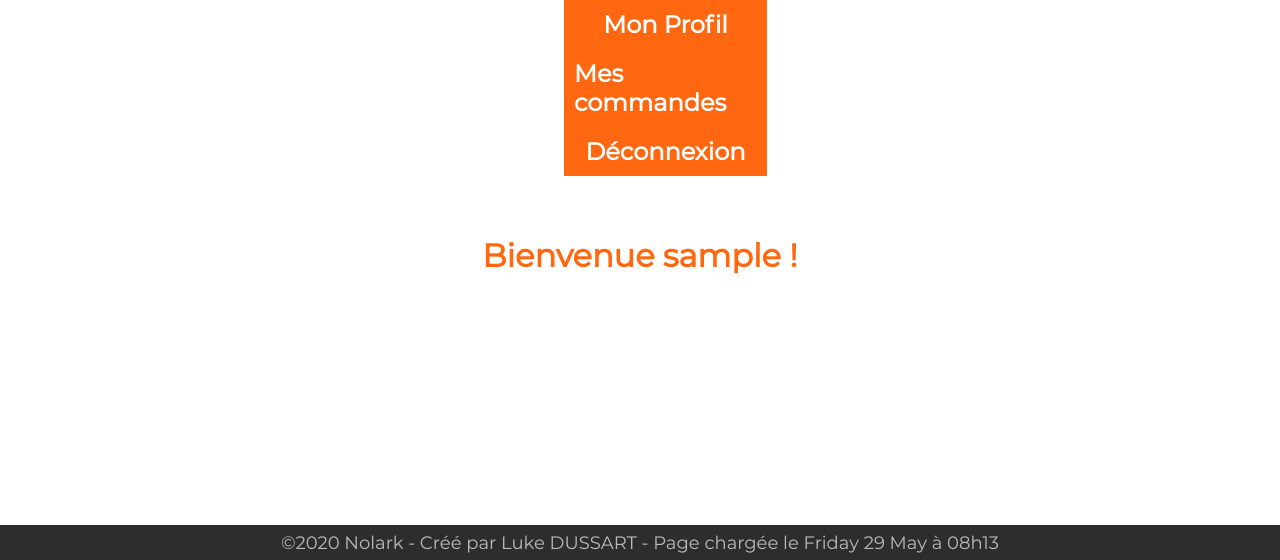
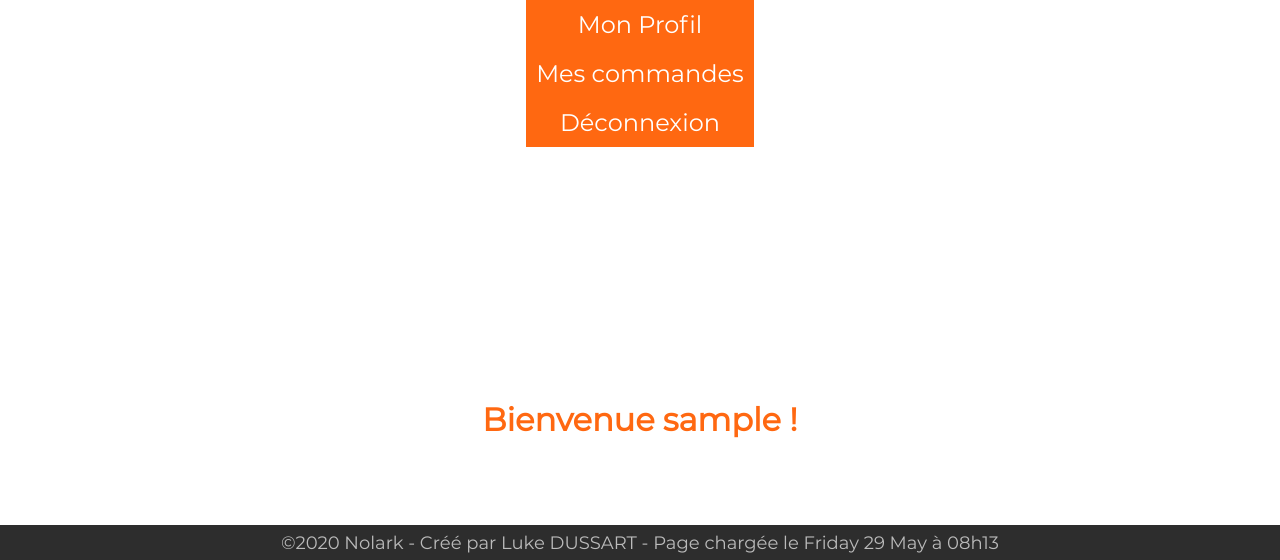
Before and after one commit to DUSSARTLuke/NolarkPHP, a PHP site: page /nolark/pages/membres.php in a window 1280 px wide. Shown: the part 240-800 px from the top of the page. Run offline with PHP 8.4, Linux system fonts and the light colour scheme; the visitor is signed in with stand-in values (Sample User, id 1).

Commit message:
mail faits et page membres commencée

```diff
--- a/css/membres.css
+++ b/css/membres.css
@@ -58,15 +58,9 @@ nav ul li:hover {
     background-color:#9a330a; /* Couleur du fond au passage de la souris */
 }
 
-#principal {
-    display: flex; /* Ce conteneur est "flexible" */
-    flex-direction: column; /* Les éléments sont empilés */
-    margin-left: 16px; /* Marge de gauche */
-    width: 238px; /* Largeur du conteneur (taille de l'image de fond) */
-    font-size: small; /* Le texte est réduit en S */
-    font-weight: bold; /* Le texte est mis en gras */
-    padding-left: 35px; /* Marge intérieure gauche */
-    padding-bottom: 60px; /* Marge intérieure basse */
+#menu {
+    height: 400px;
+    float: left;
 }
 .ul_client{
     display: flex; /* Ce conteneur est "flexible" */
@@ -96,6 +90,9 @@ h1 {
     font-size: xx-large; /* Le texte est grossi en XXL */
 }
 
+#principal{
+    float:left;
+}
 footer {
     display: flex; /* Ce conteneur est "flexible" */
     justify-content: center; /* Les éléments portés sont centrés à l'horizontal */
--- a/pages/membres.php
+++ b/pages/membres.php
@@ -26,7 +26,7 @@ if (!isset($_SESSION['login'])) {
         <?php
         include('../includes/header.html.inc.php');
         ?>
-        <div id="principal">
+        <div id="menu">
             <nav class="nav_client">
                 <ul class="ul_client">
                     <li class="li_client">
@@ -41,8 +41,9 @@ if (!isset($_SESSION['login'])) {
                 </ul>
             </nav>
         </div>
+        <div id="principal">
         <h1>Bienvenue <?php echo htmlentities(trim($_SESSION['login'])); ?> !</h1>
-
+        </div>
         <?php
         include('../includes/footer.inc.php');
         ?>
```
